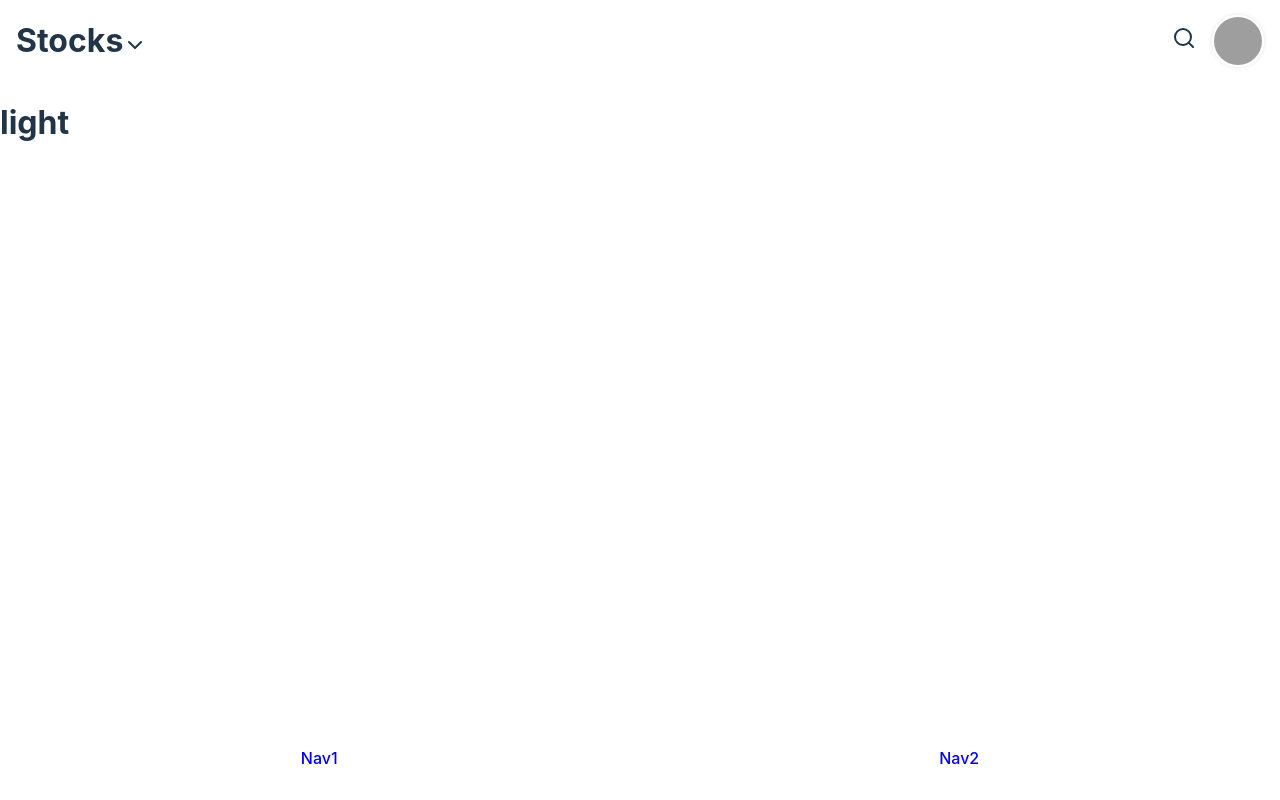
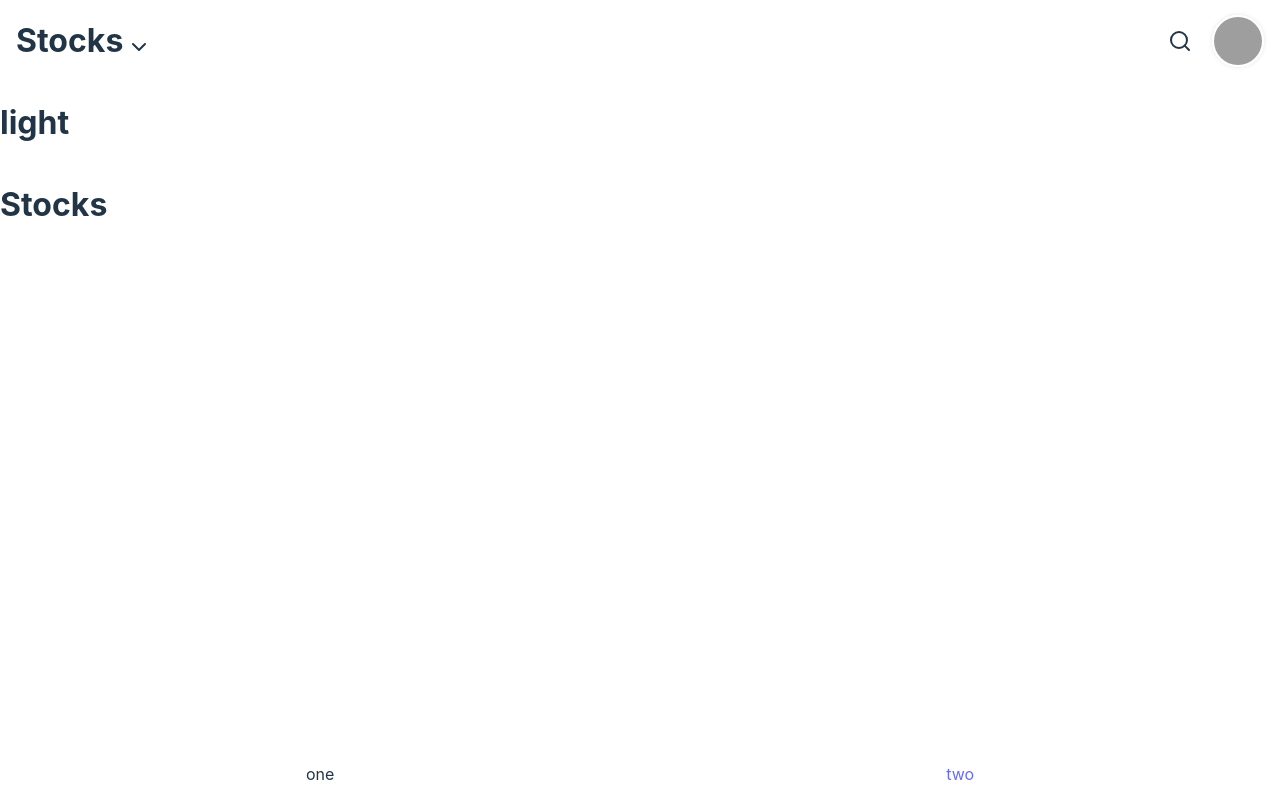
Before and after one commit to teriola/equityUp, a React (Vite) app: page /stocks/two in a window 1280 px wide. Built offline with nearby package versions, Linux system fonts and the light colour scheme; grey boxes are pictures that could not be loaded.

Commit message:
Finish footer fix

```diff
--- a/src/App.jsx
+++ b/src/App.jsx
@@ -21,8 +21,8 @@ function App() {
           <Route path="/finance/stats" element={<FinancePage />} />
 
           <Route path="/stocks" element={<StocksPage />} />
-          <Route path="/stocks/nav1" element={<StocksPage />} />
-          <Route path="/stocks/nav2" element={<StocksPage />} />
+          <Route path="/stocks/one" element={<StocksPage />} />
+          <Route path="/stocks/two" element={<StocksPage />} />
         </Routes>
       </div>
 
--- a/src/components/Footer/FinanceFooter/FinanceFooter.jsx
+++ b/src/components/Footer/FinanceFooter/FinanceFooter.jsx
@@ -1,12 +1,11 @@
 import { NavLink } from 'react-router-dom';
-import FooterStyles from './FinanceFooter.module.css';
 import { useTheme } from '../../../contexts/ThemeContext';
+import FooterStyles from '../Footer.module.css';
 
 function FinanceFooter() {
     const { theme } = useTheme();
     return (
-        <footer className={FooterStyles.footer}>
-            <ul className={FooterStyles.list}>
+        <>
             <li>
                 <NavLink to="/finance/transactions" className={({ isActive }) => isActive ? FooterStyles.active : FooterStyles[theme]}>
                     <TransactionsIcon />
@@ -19,8 +18,7 @@ function FinanceFooter() {
                     <span>Stats</span>
                 </NavLink>
             </li>
-            </ul>
-        </footer>
+        </>
     );
 }
 export default FinanceFooter;
--- a/src/components/Footer/FinanceFooter/FinanceFooter.module.css
+++ /dev/null
@@ -1,55 +0,0 @@
-.footer {
-  padding: 1em 0em;
-}
-
-.list {
-  list-style: none;
-  padding: 0;
-  display: flex;
-  justify-content: space-around;
-  align-items: center;
-}
-
-.light {
-  color: var(--light-txt-color);
-}
-
-.dark {
-  color: var(--dark-txt-color);
-}
-
-.active {
-  color: var(--light-blue);
-}
-
-/*
-li {
-  display: flex;
-  flex-direction: column;
-  align-items: center;
-  justify-content: center;
-  text-align: center;
-  color: var(--light-txt-color);
-}
-
-a.dark {
-  color: var(--dark-txt-color) !important;
-}
-
-a {
-  font-weight: 500;
-  text-decoration: inherit;
-}
-
-
-span {
-  display: block;
-}
-
-svg {
-  width: 24px;
-  height: 24px;
-  margin-bottom: 5px;
-}
-
-*/
--- a/src/components/Footer/Footer.jsx
+++ b/src/components/Footer/Footer.jsx
@@ -1,10 +1,17 @@
 import useCurrentPage from "../../hooks/useCurrentPage";
 import FinanceFooter from "./FinanceFooter/FinanceFooter";
 import StocksFooter from "./StocksFooter/StocksFooter";
+import FooterStyles from './Footer.module.css';
 
 function Footer() {
     const currentPage = useCurrentPage();
 
-    return currentPage === 'Finance' ? <FinanceFooter /> : <StocksFooter />;
+    return (
+        <footer className={FooterStyles.footer}>
+            <ul className={FooterStyles.list}>
+                {currentPage == 'Finance' ? <FinanceFooter /> : <StocksFooter />}
+            </ul>
+        </footer>
+    );
 }
 export default Footer;
--- /dev/null
+++ b/src/components/Footer/Footer.module.css
@@ -0,0 +1,38 @@
+svg {
+  width: 2em;
+}
+
+a {
+  text-decoration: none;
+}
+
+.footer {
+  padding: 1em 0em;
+}
+
+.list {
+  padding: 0;
+  margin: 0;
+  list-style: none;
+  display: flex;
+  justify-content: space-around;
+  align-items: center;
+}
+
+.list a {
+  display: flex;
+  flex-direction: column;
+  align-items: center;
+}
+
+.light {
+  color: var(--light-txt-color);
+}
+
+.dark {
+  color: var(--dark-txt-color);
+}
+
+.active {
+  color: var(--light-blue);
+}
--- a/src/components/Footer/StocksFooter/StocksFooter.jsx
+++ b/src/components/Footer/StocksFooter/StocksFooter.jsx
@@ -1,22 +1,23 @@
 import { NavLink } from 'react-router-dom';
-import FooterStyles from './StocksFooter.module.css';
+import FooterStyles from '../Footer.module.css';
+import { useTheme } from '../../../contexts/ThemeContext';
+
 
 function StocksFooter() {
+    const { theme } = useTheme();
     return (
-        <footer>
-            <ul>
+        <>
             <li>
-                    <NavLink to="/stocks/nav1" className={({ isActive }) => isActive ? FooterStyles.active : ''}>
-                        <span>Nav1</span>
+                <NavLink to="/stocks/one" className={({ isActive }) => isActive ? FooterStyles.active : FooterStyles[theme]}>
+                    <span>one</span>
                 </NavLink>
             </li>
             <li>
-                    <NavLink to="/stocks/nav2" className={({ isActive }) => isActive ? FooterStyles.active : ''}>
-                        <span>Nav2</span>
+                <NavLink to="/stocks/two" className={({ isActive }) => isActive ? FooterStyles.active : FooterStyles[theme]}>
+                    <span>two</span>
                 </NavLink>
             </li>
-            </ul>
-        </footer>
+        </>
     );
 }
 export default StocksFooter;
--- a/src/components/Footer/StocksFooter/StocksFooter.module.css
+++ /dev/null
@@ -1,42 +0,0 @@
-footer {
-    padding: 1em 0em;
-}
-
-footer ul li {
-    color: rgba(255, 255, 255, 0.87);
-}
-
-ul {
-    list-style: none;
-    padding: 0;
-    display: flex;
-    justify-content: space-around;
-    align-items: center;
-}
-
-li {
-    display: flex;
-    flex-direction: column;
-    align-items: center;
-    justify-content: center;
-    text-align: center;
-}
-
-a {
-    font-weight: 500;
-    text-decoration: inherit;
-}
-
-span {
-    display: block;
-}
-
-svg {
-    width: 24px;
-    height: 24px;
-    margin-bottom: 5px;
-}
-
-.active {
-    color: var(--dark-blue);
-}
```
Lines whose indentation alone changed are shown as unchanged.
